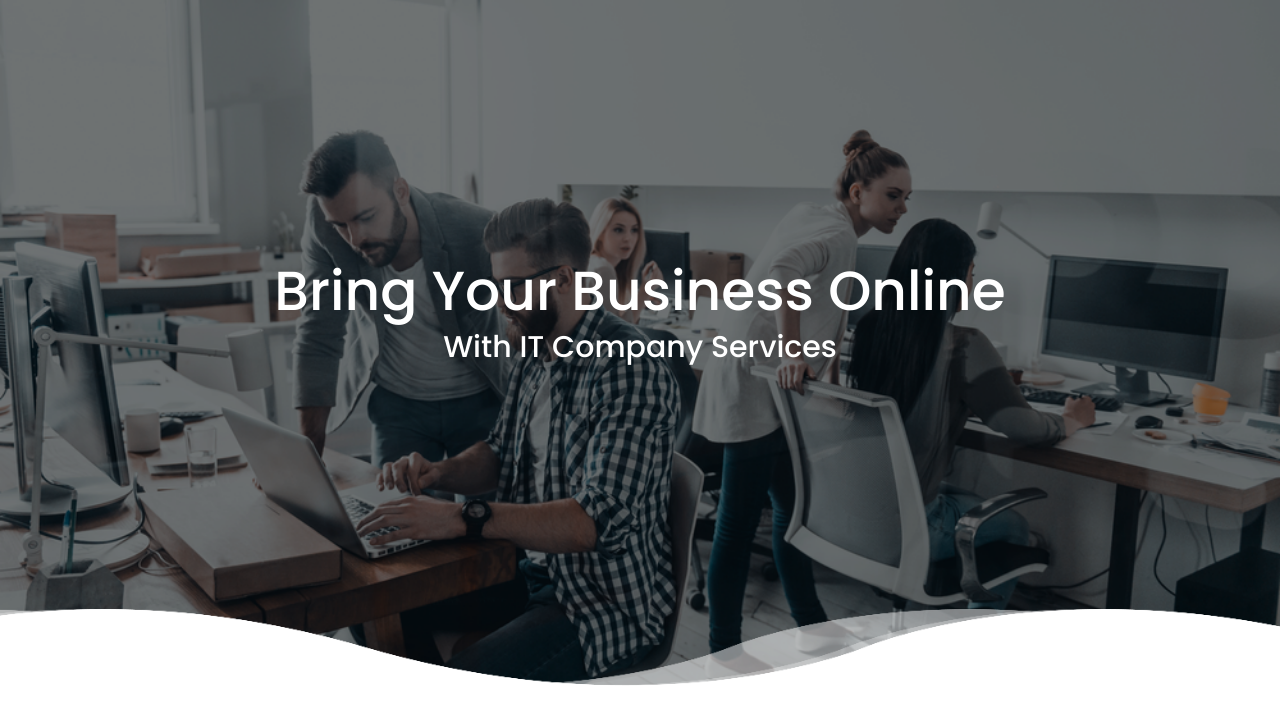
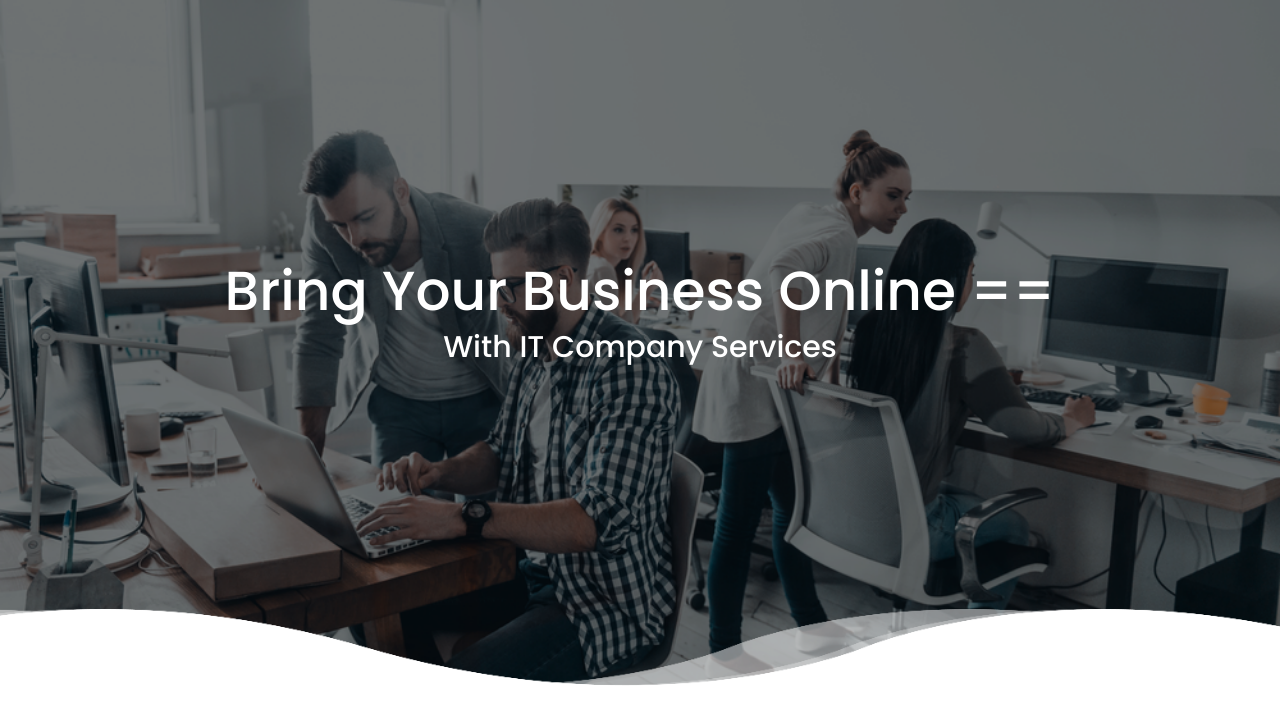
Before and after one commit to Futuristics-Tech/CompanyProfileTwo, a plain HTML site: page index.html in a window 1280 px wide. Shown: the part 86-787 px from the top of the page. Drawn offline with nearby package versions, Linux system fonts and the light colour scheme.

Commit message:
Update index.html
Testing

```diff
--- a/index.html
+++ b/index.html
@@ -38,7 +38,7 @@
     </header>
 
   <section id="home" class="home">
-      <h1>Bring your Business Online</h1>
+      <h1>Bring your Business Online ==</h1>
       <h2>with IT Company Services</h2>
     <div class="wave wave1"></div>
     <div class="wave wave2"></div>
```
